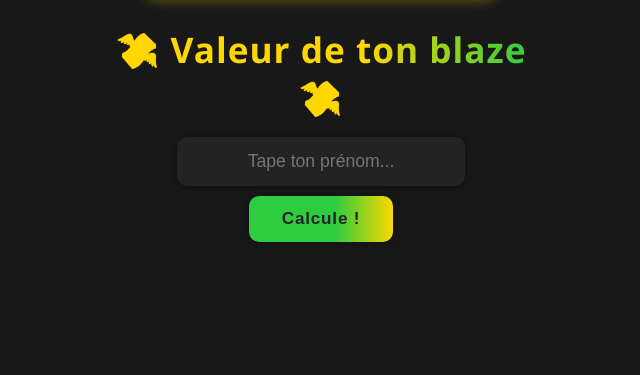
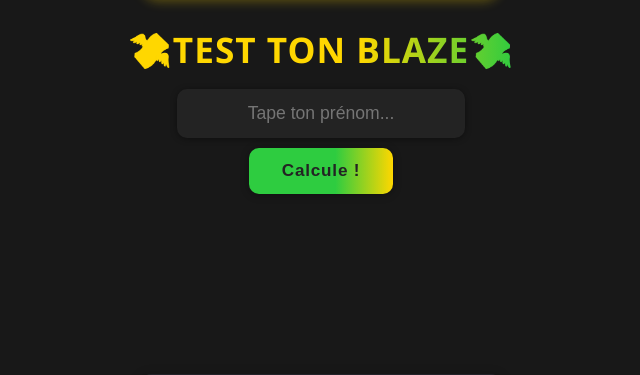
Before and after one commit to s00r1/prix_prenoms, a Flask app: page / in a window 1280 px wide. Shown: the part 291-666 px from the top of the page, without its empty margins (319-959 px from the left). Run offline with Flask 3, Linux system fonts and the light colour scheme; data that the repository does not hold is empty; parts of the project's set-up code (start-up, migrations or seed data) failed here and were passed over.

Commit message:
fix: v finale test

```diff
--- a/templates/index.html
+++ b/templates/index.html
@@ -148,7 +148,7 @@
 <body>
   <div class="container">
     <img src="/static/logo.gif" alt="Logo" style="display:block; margin: 0 auto 14px auto; max-width: 360px; width:400px; border-radius: 18px; box-shadow:0 2px 12px #ffd70055;">
-    <h1>💸 Valeur de ton blaze 💸</h1>
+    <h1>💸TEST TON BLAZE💸</h1>
     <input type="text" id="prenom" placeholder="Tape ton prénom..." onkeydown="if(event.key==='Enter')calculePrix();">
     <button onclick="calculePrix()">Calcule !</button>
     <div class="result" id="prix"></div>
```
